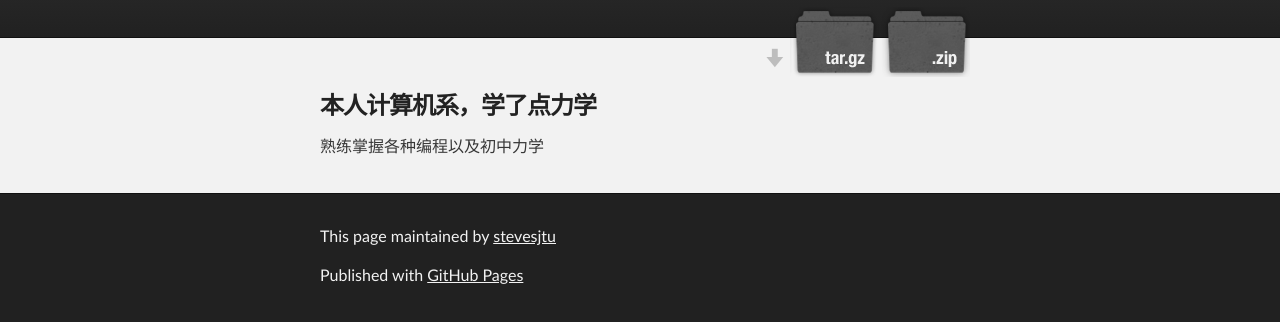
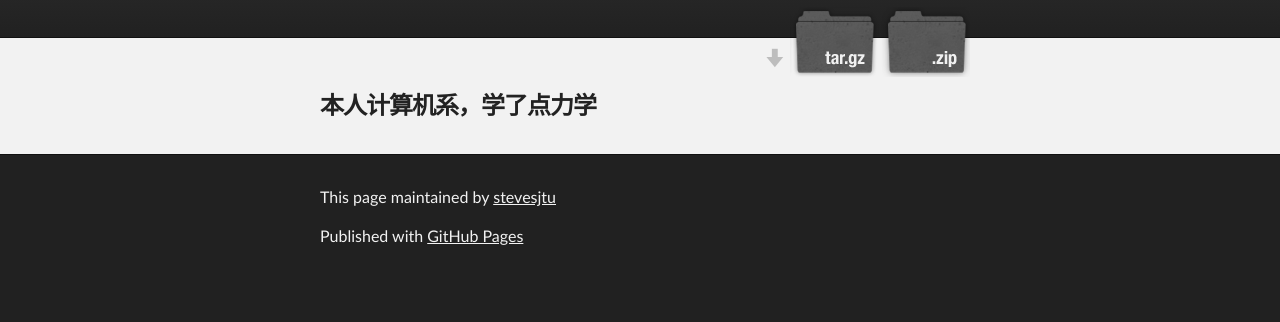
Before and after one commit to stevesjtu/hello, a plain HTML site: page index.html in a window 1280 px wide. Shown: the part 136-458 px from the top of the page. Drawn offline with Linux system fonts and the light colour scheme.

Commit message:
Update index.html

```diff
--- a/index.html
+++ b/index.html
@@ -34,7 +34,7 @@
         <h3>
 <a id="welcome-to-my-first-page" class="anchor" href="#welcome-to-my-first-page" aria-hidden="true"><span aria-hidden="true" class="octicon octicon-link"></span></a>本人计算机系，学了点力学</h3>
 
-<p>熟练掌握各种编程以及初中力学</p>
+<!--<p>熟练掌握各种编程以及初中力学</p>-->
 
 
       </section>
```
